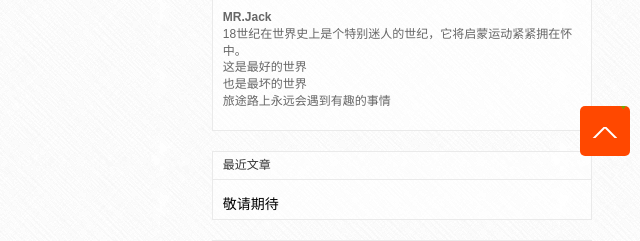
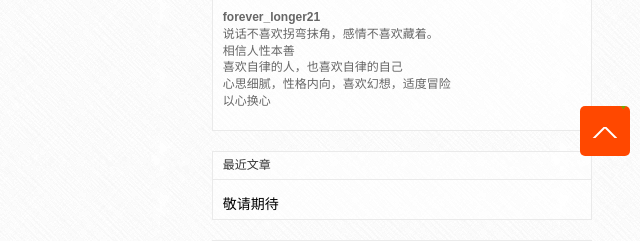
Before and after one commit to d-d-up/blog, a Django app: page / in a window 1280 px wide. Shown: the part 634-875 px from the top of the page, without its empty margins (640-1280 px from the left). Run offline with Django 3.2, Linux system fonts and the light colour scheme; data that the repository does not hold is empty.

Commit message:
修改个人介绍

```diff
--- a/blog/templates/base.html
+++ b/blog/templates/base.html
@@ -71,11 +71,12 @@
         <h2><a href=""> 关于我</a></h2>
         <a target="_blank" href="#" class="about_pic"> <img alt="关于我" src="{% static 'images/me.jpg' %}"></a>
 
-        <div class="code_s about_p"><strong>MR.Jack</strong><br/>
-            18世纪在世界史上是个特别迷人的世纪，它将启蒙运动紧紧拥在怀中。<br/>
-            这是最好的世界<br/>
-            也是最坏的世界<br/>
-            旅途路上永远会遇到有趣的事情<br/>
+        <div class="code_s about_p"><strong>forever_longer21</strong><br/>
+            说话不喜欢拐弯抹角，感情不喜欢藏着。<br/>
+            相信人性本善<br/>
+            喜欢自律的人，也喜欢自律的自己<br/>
+            心思细腻，性格内向，喜欢幻想，适度冒险<br/>
+            以心换心<br/>
         </div>
 
     </div>
```
